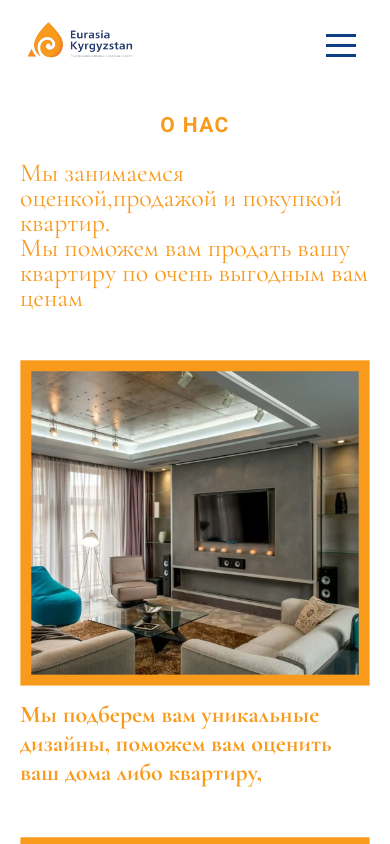
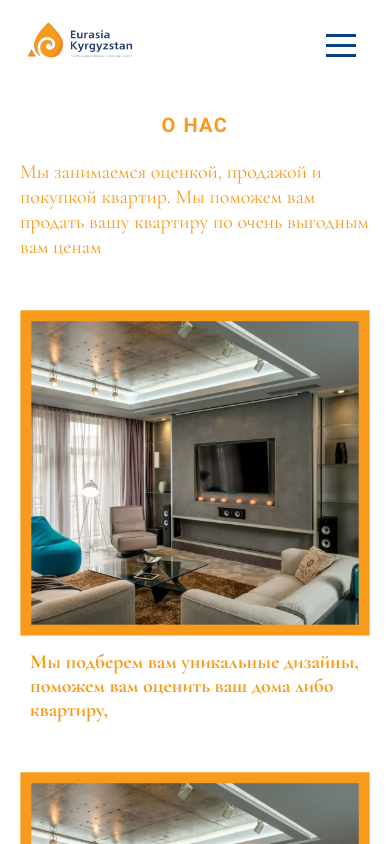
Before and after one commit to azamat71111/Frontend, a Next.js app: page /About in a window 390 px wide. Shown: the top 844 px of the page. Built offline with nearby package versions, Linux system fonts and the light colour scheme.

Commit message:
fix font

```diff
--- a/components/Layout/Navbar/Navbar.jsx
+++ b/components/Layout/Navbar/Navbar.jsx
@@ -60,6 +60,9 @@ function Navbar() {
     window.addEventListener("scroll", handleScroll);
     return () => window.removeEventListener("scroll", handleScroll);
   }, []);
+  const onLink = () => {
+    setOpen(false);
+  };
   return (
     <header className={styles.navbar}>
       <div className={styles.container}>
@@ -71,7 +74,9 @@ function Navbar() {
             {nav.map(({ name, href, id }) => {
               return (
                 <Link key={id} href={href}>
-                  <a className={styles.nav__link}>{name}</a>
+                  <a onClick={onLink} className={styles.nav__link}>
+                    {name}
+                  </a>
                 </Link>
               );
             })}
@@ -91,7 +96,9 @@ function Navbar() {
                 {nav.map(({ name, href, id }) => {
                   return (
                     <Link key={id} href={href}>
-                      <a className={styles.nav__link}>{name}</a>
+                      <a onClick={onLink} className={styles.nav__link}>
+                        {name}
+                      </a>
                     </Link>
                   );
                 })}
--- a/pages/About/index.jsx
+++ b/pages/About/index.jsx
@@ -1,24 +1,44 @@
-import React from 'react'
+import React from "react";
 import styles from "../../styles/About.module.sass";
 
 export default function About() {
   return (
     <div className={styles.container}>
       <div className={styles.title__info}>
-          <h1 className={styles.title__about}>О НAC</h1>
-          <h3 className={styles.title__h3}>Мы занимаемся оценкой,продажой и покупкой квартир.</h3>
-          <h3 className={`${styles.title__h3} ${styles.title__2} `}>Мы поможем вам продать вашу квартиру по очень выгодным вам ценам</h3>
+        <h1 className={styles.title__about}>О НAC</h1>
+        <h3 className={styles.title__h3}>
+          Мы занимаемся оценкой, продажой и покупкой квартир. Мы поможем вам
+          продать вашу квартиру по очень выгодным вам ценам
+        </h3>
       </div>
       <div className={styles.block}>
         <div className={styles.block__img}>
-          <div className={styles.image}><img className={styles.img} src="images/assessment.png" alt="Квартиры" /></div>
-          <h1 className={styles.block__h1}>Мы подберем вам уникальные дизайны, поможем вам оценить ваш дома либо квартиру,</h1>
+          <div className={styles.image}>
+            <img
+              className={styles.img}
+              src="images/assessment.png"
+              alt="Квартиры"
+            />
+          </div>
+          <h1 className={styles.block__h1}>
+            Мы подберем вам уникальные дизайны, поможем вам оценить ваш дома
+            либо квартиру,
+          </h1>
         </div>
         <div className={styles.block__img}>
-          <div className={styles.image}><img className={styles.img} src="images/assessment.png" alt="Квартиры" /></div>
-          <h1 className={styles.block__h3}>По современным стандартам. Поможем подобрать квартиру по всем параметрам, и по доступным ценам.</h1>
+          <div className={styles.image}>
+            <img
+              className={styles.img}
+              src="images/assessment.png"
+              alt="Квартиры"
+            />
+          </div>
+          <h1 className={styles.block__h3}>
+            По современным стандартам. Поможем подобрать квартиру по всем
+            параметрам, и по доступным ценам.
+          </h1>
         </div>
       </div>
     </div>
-  )
+  );
 }
--- a/styles/About.module.sass
+++ b/styles/About.module.sass
@@ -1,9 +1,12 @@
 .container
-  margin: 50px auto
+  margin: 30px auto 80px
   max-width: 1190px
   padding: 20px
 .title__info
-  text-align: center
+  display: flex
+  flex-direction: column
+  align-items: center
+  justify-content: flex-start
 .title__about
   font-family: Roboto, sans-serif
   font-size: 21px
@@ -18,6 +21,8 @@
   font-weight: 400
   line-height: 38px
   color: #F89A1C
+  max-width: 650px
+  text-align: center
 .block
   display: grid
   grid-template-columns: repeat(2, 1fr)
@@ -29,12 +34,14 @@
   font-family: 'Cormorant Garamond', sans-serif
   max-width: 545px
   padding-top: 10px
+  padding-left: 10px
 .block__h3
   font-size: 24px
   color: #F89A1C
   font-family: 'Cormorant Garamond', sans-serif
   max-width: 545px
   padding-top: 10px
+  padding-left: 10px
 .img
   width: 100%
   height: 100%
@@ -44,6 +51,14 @@
 @media screen  and (max-width: 700px)
   .block
     grid-template-columns: repeat(1, 2fr)
+  .title__about
+    font-size: 22px
+  .title__h3
+    font-size: 22px
+  .block__h1
+    font-size: 22px
+  .block__h3
+    font-size: 22px
 @media screen  and (max-width: 450px)
   .title__h3
     line-height: 25px
@@ -52,12 +67,22 @@
     padding-bottom: 20px
   .container
     margin: 0 auto
-@media screen  and (max-width: 370px)
+  .title__about
+    font-size: 20px
   .title__h3
     font-size: 20px
   .block__h1
     font-size: 20px
   .block__h3
     font-size: 20px
+@media screen  and (max-width: 370px)
+  .title__about
+    font-size: 18px
+  .title__h3
+    font-size: 18px
+  .block__h1
+    font-size: 18px
+  .block__h3
+    font-size: 18px
   .block
     gap: 25px
```
